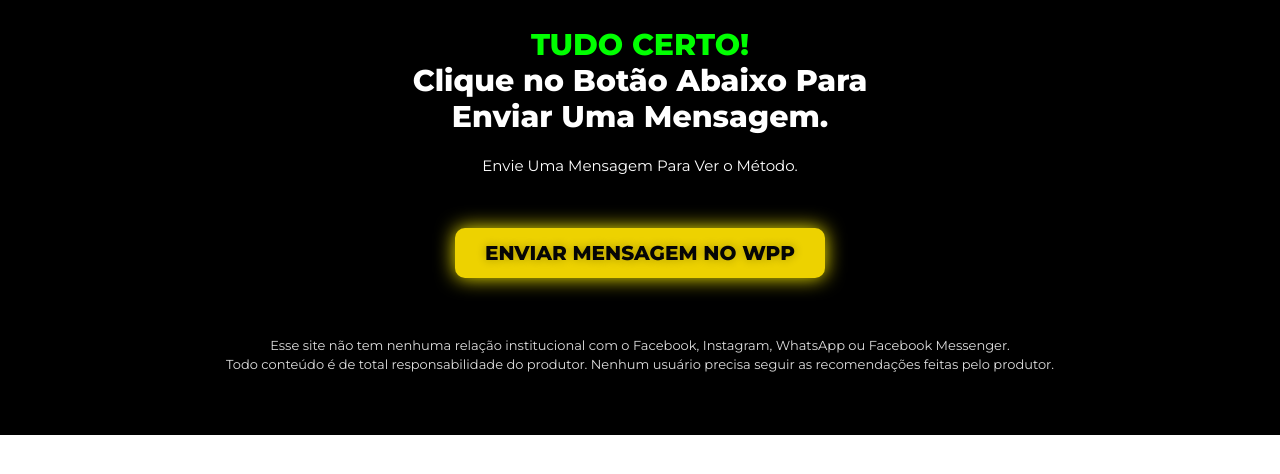
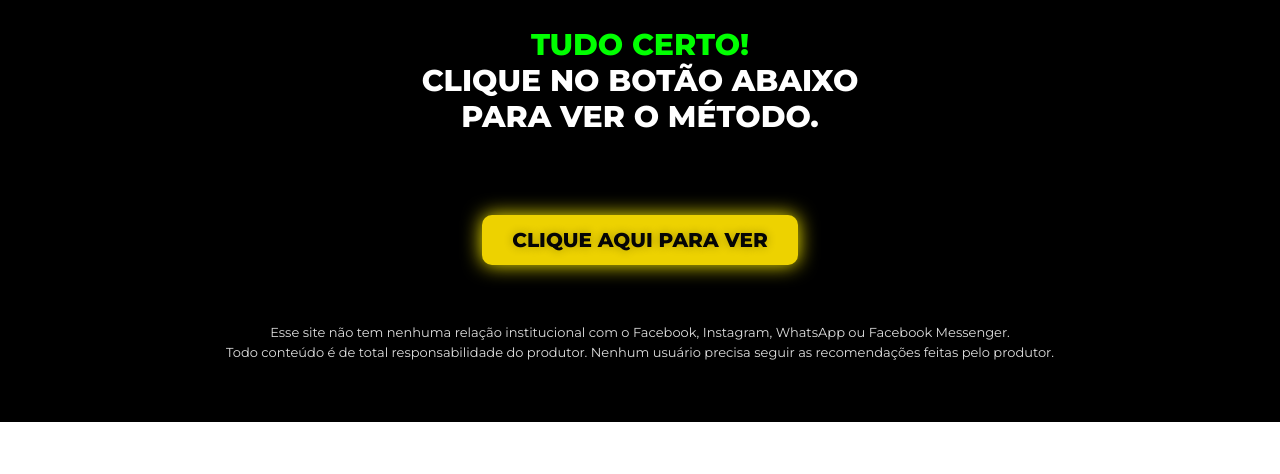
Before and after one commit to pedrohenriquealvessilva/vejaometodo.online, a plain HTML site: page tudo-certo/index.html in a window 1280 px wide. Shown: the part 206-680 px from the top of the page. Drawn offline with Linux system fonts and the light colour scheme.

Commit message:
Add files via upload

```diff
--- a/tudo-certo/index.html
+++ b/tudo-certo/index.html
@@ -67,11 +67,11 @@ overflow-x: hidden !important;
 <div class="elementor-widget-wrap elementor-element-populated">
 <div class="elementor-element elementor-element-3d9b7a3f elementor-widget elementor-widget-heading" data-id="3d9b7a3f" data-element_type="widget" data-widget_type="heading.default">
 <div class="elementor-widget-container">
-<h3 class="elementor-heading-title elementor-size-default"><font color="#00FF00">TUDO CERTO!<br></font>Clique no Botão Abaixo Para Enviar Uma Mensagem.<br></h3>		</div>
+<h3 class="elementor-heading-title elementor-size-default"><font color="#00FF00">TUDO CERTO!<br></font>CLIQUE NO BOTÃO ABAIXO PARA VER O MÉTODO.<br></h3>		</div>
 </div>
 <div class="elementor-element elementor-element-10acacdd elementor-widget elementor-widget-text-editor" data-id="10acacdd" data-element_type="widget" data-widget_type="text-editor.default">
 <div class="elementor-widget-container">
-<p>Envie Uma Mensagem Para Ver o Método</strong>.</p>						</div>
+</div>
 </div>
 
 
@@ -83,9 +83,9 @@ overflow-x: hidden !important;
 <div class="elementor-element elementor-element-448c509f elementor-align-center elementor-widget elementor-widget-button" data-id="448c509f" data-element_type="widget" data-widget_type="button.default">
 <div class="elementor-widget-container">
 <div class="elementor-button-wrapper">
-<a href="https://api.whatsapp.com/send?phone=5516997693684&text=Oi,%20gostaria%20de%20saber%20como%20funciona." class="elementor-button-link elementor-button elementor-size-sm elementor-animation-bob" role="button">
+<a href="https://vejaometodo.online/" class="elementor-button-link elementor-button elementor-size-sm elementor-animation-bob" role="button">
 <span class="elementor-button-content-wrapper">
-<span class="elementor-button-text">ENVIAR MENSAGEM NO WPP</span>
+<span class="elementor-button-text">CLIQUE AQUI PARA VER</span>
 </span>
 </a>
 </div>
```
Also changed, not shown: index.html (+16 -0 lines).
